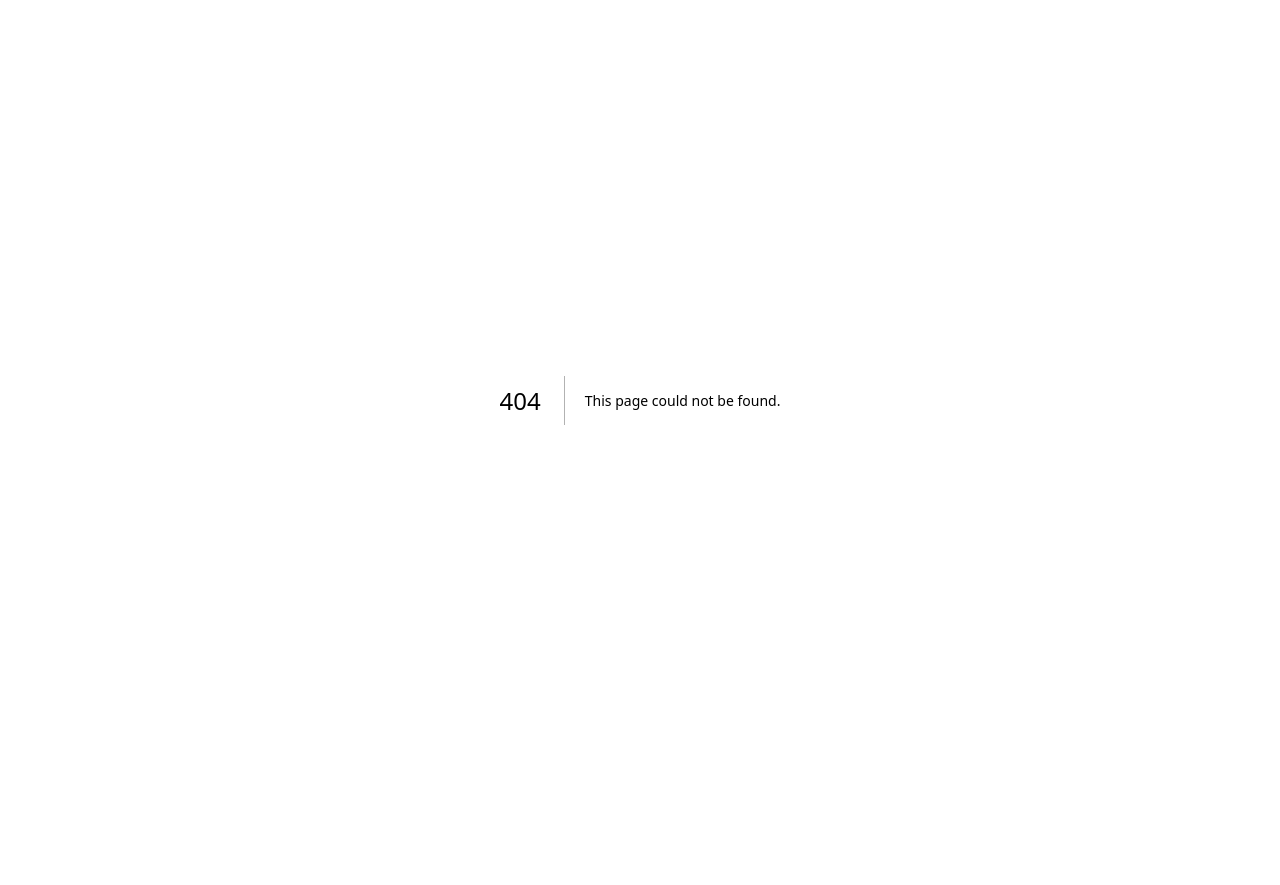
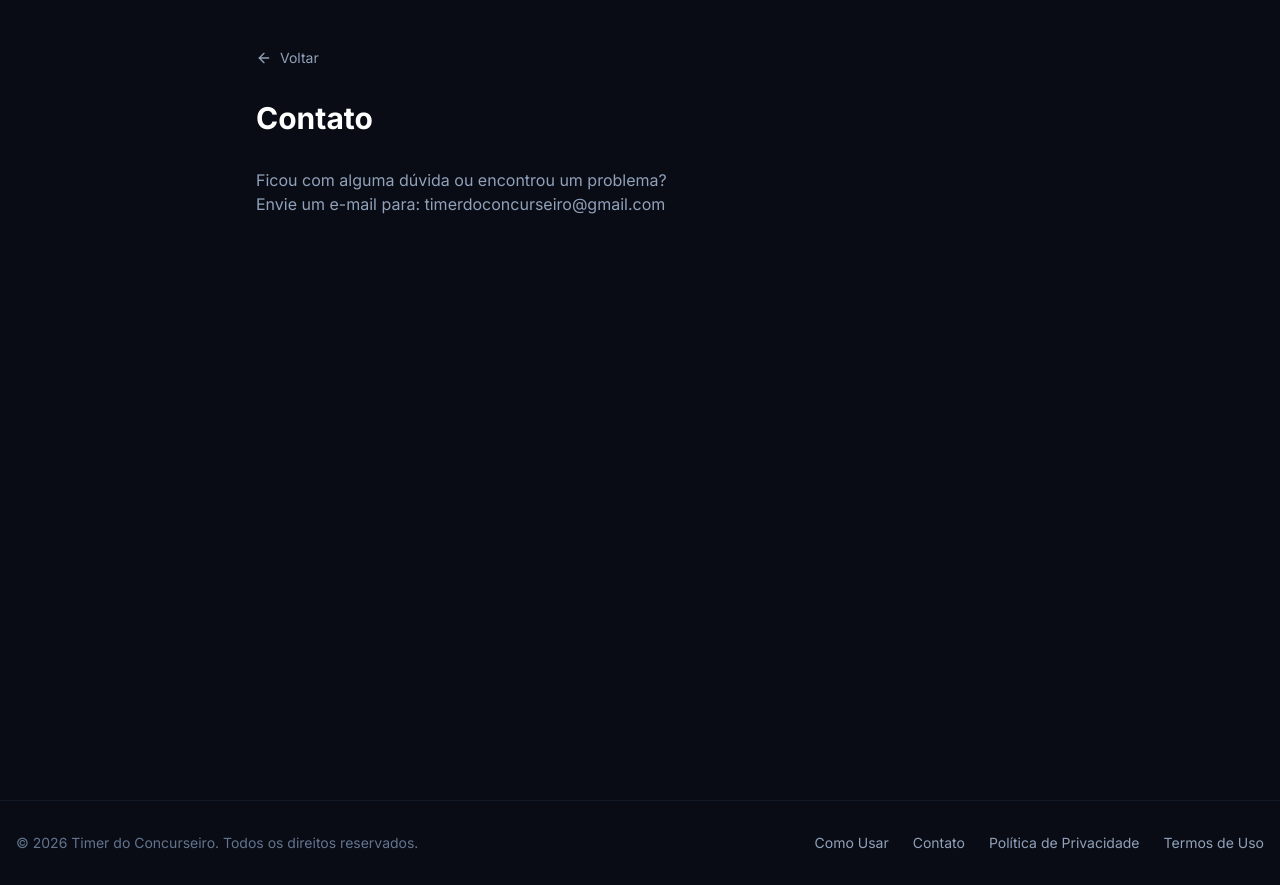
Before and after one commit to timerdoconcurseiro-hash/timer-do-concurseiro, a Next.js app: page /contato in a window 1280 px wide. Before the commit this address had no page. Before the commit the page ends 800 px from the top, so only its background shows below. Built offline with nearby package versions, Linux system fonts and the light colour scheme.

Commit message:
Add global footer and legal pages for Ads approval

```diff
--- /dev/null
+++ b/app/como-usar/page.tsx
@@ -0,0 +1,19 @@
+import React from 'react';
+import Link from 'next/link';
+import { ArrowLeft } from 'lucide-react';
+
+export default function Page() {
+  return (
+    <div className="min-h-screen bg-[#090C15] text-slate-200 py-12 px-4">
+      <div className="max-w-3xl mx-auto space-y-8">
+        <Link href="/" className="inline-flex items-center gap-2 text-slate-400 hover:text-white transition-colors text-sm">
+          <ArrowLeft size={16} /> Voltar
+        </Link>
+        <h1 className="text-3xl font-bold text-white">Como Usar</h1>
+        <div className="prose prose-invert max-w-none text-slate-400">
+          <p>1. Defina sua meta diária.<br/>2. Escolha o modo (Cronômetro ou Pomodoro).<br/>3. Salve suas sessões para gerar gráficos no Dashboard VIP.</p>
+        </div>
+      </div>
+    </div>
+  );
+}
--- /dev/null
+++ b/app/contato/page.tsx
@@ -0,0 +1,19 @@
+import React from 'react';
+import Link from 'next/link';
+import { ArrowLeft } from 'lucide-react';
+
+export default function Page() {
+  return (
+    <div className="min-h-screen bg-[#090C15] text-slate-200 py-12 px-4">
+      <div className="max-w-3xl mx-auto space-y-8">
+        <Link href="/" className="inline-flex items-center gap-2 text-slate-400 hover:text-white transition-colors text-sm">
+          <ArrowLeft size={16} /> Voltar
+        </Link>
+        <h1 className="text-3xl font-bold text-white">Contato</h1>
+        <div className="prose prose-invert max-w-none text-slate-400">
+          <p>Ficou com alguma dúvida ou encontrou um problema?<br/>Envie um e-mail para: timerdoconcurseiro@gmail.com</p>
+        </div>
+      </div>
+    </div>
+  );
+}
--- a/app/layout.tsx
+++ b/app/layout.tsx
@@ -22,6 +22,8 @@ export const viewport = {
   themeColor: "#0F172A",
 };
 
+import { Footer } from "@/components/layout/Footer";
+
 export default function RootLayout({ children }: LayoutProps<"/">) {
   return (
     <html
@@ -33,7 +35,10 @@ export default function RootLayout({ children }: LayoutProps<"/">) {
         <script dangerouslySetInnerHTML={{ __html: themeInitScript }} />
       </head>
       <body className="min-h-full flex flex-col bg-app-bg text-text-primary font-sans">
-        {children}
+        <div className="flex-1 flex flex-col">
+          {children}
+        </div>
+        <Footer />
       </body>
     </html>
   );
--- /dev/null
+++ b/app/politica-de-privacidade/page.tsx
@@ -0,0 +1,19 @@
+import React from 'react';
+import Link from 'next/link';
+import { ArrowLeft } from 'lucide-react';
+
+export default function Page() {
+  return (
+    <div className="min-h-screen bg-[#090C15] text-slate-200 py-12 px-4">
+      <div className="max-w-3xl mx-auto space-y-8">
+        <Link href="/" className="inline-flex items-center gap-2 text-slate-400 hover:text-white transition-colors text-sm">
+          <ArrowLeft size={16} /> Voltar
+        </Link>
+        <h1 className="text-3xl font-bold text-white">Política de Privacidade</h1>
+        <div className="prose prose-invert max-w-none text-slate-400">
+          <p>Nós respeitamos sua privacidade. Seus dados de estudo são armazenados de forma segura e não são vendidos a terceiros.</p>
+        </div>
+      </div>
+    </div>
+  );
+}
--- /dev/null
+++ b/app/termos-de-uso/page.tsx
@@ -0,0 +1,19 @@
+import React from 'react';
+import Link from 'next/link';
+import { ArrowLeft } from 'lucide-react';
+
+export default function Page() {
+  return (
+    <div className="min-h-screen bg-[#090C15] text-slate-200 py-12 px-4">
+      <div className="max-w-3xl mx-auto space-y-8">
+        <Link href="/" className="inline-flex items-center gap-2 text-slate-400 hover:text-white transition-colors text-sm">
+          <ArrowLeft size={16} /> Voltar
+        </Link>
+        <h1 className="text-3xl font-bold text-white">Termos de Uso</h1>
+        <div className="prose prose-invert max-w-none text-slate-400">
+          <p>Ao utilizar o Timer do Concurseiro, você concorda com nossos termos de prestação de serviço, focados em auxiliar seu cronograma de estudos.</p>
+        </div>
+      </div>
+    </div>
+  );
+}
--- /dev/null
+++ b/components/layout/Footer.tsx
@@ -0,0 +1,34 @@
+import Link from "next/link";
+import React from "react";
+
+export function Footer() {
+  const year = new Date().getFullYear();
+
+  return (
+    <footer className="w-full border-t border-slate-800/50 bg-[#090C15] mt-auto">
+      <div className="max-w-7xl mx-auto px-4 py-8 flex flex-col md:flex-row items-center justify-between gap-4">
+
+        {/* Copyright */}
+        <div className="text-slate-500 text-sm">
+          &copy; {year} Timer do Concurseiro. Todos os direitos reservados.
+        </div>
+
+        {/* Links Requeridos pelo Google / AdSense */}
+        <nav className="flex flex-wrap items-center justify-center md:justify-end gap-x-6 gap-y-2">
+          <Link href="/como-usar" className="text-sm text-slate-400 hover:text-indigo-400 transition-colors">
+            Como Usar
+          </Link>
+          <Link href="/contato" className="text-sm text-slate-400 hover:text-indigo-400 transition-colors">
+            Contato
+          </Link>
+          <Link href="/politica-de-privacidade" className="text-sm text-slate-400 hover:text-indigo-400 transition-colors">
+            Política de Privacidade
+          </Link>
+          <Link href="/termos-de-uso" className="text-sm text-slate-400 hover:text-indigo-400 transition-colors">
+            Termos de Uso
+          </Link>
+        </nav>
+      </div>
+    </footer>
+  );
+}
```
